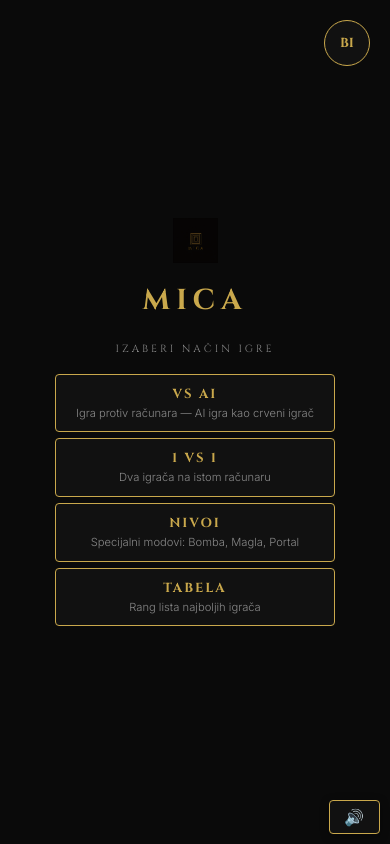
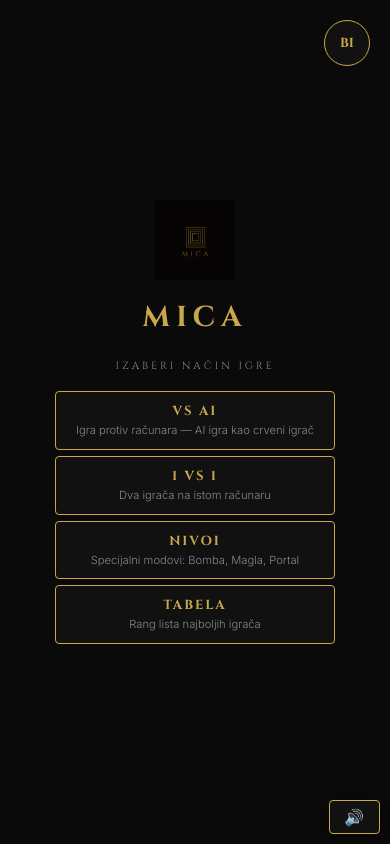
Before and after one commit to vukotickatarina/mica-igrica, a plain HTML site: page index.html in a window 390 px wide. Drawn offline with Linux system fonts and the light colour scheme.

Commit message:
mobilni fix-1

```diff
--- a/index.html
+++ b/index.html
@@ -65,7 +65,7 @@
         }
 
         /* Main menu — kompaktni layout koji staje na jedan ekran */
-        #startScreen .menu-logo  { height: 45px; width: auto; margin: 0 auto; }
+        #startScreen .menu-logo  { height: 80px; width: auto; margin: 0 auto; }
         #startScreen .title      { font-size: 1.8rem; letter-spacing: 6px; margin: 4px 0; }
         #startScreen .subtitle   { font-size: 0.65rem; letter-spacing: 3px; margin: 4px 0; }
         #startScreen .mode-selector { gap: 6px; margin: 0; }
```
